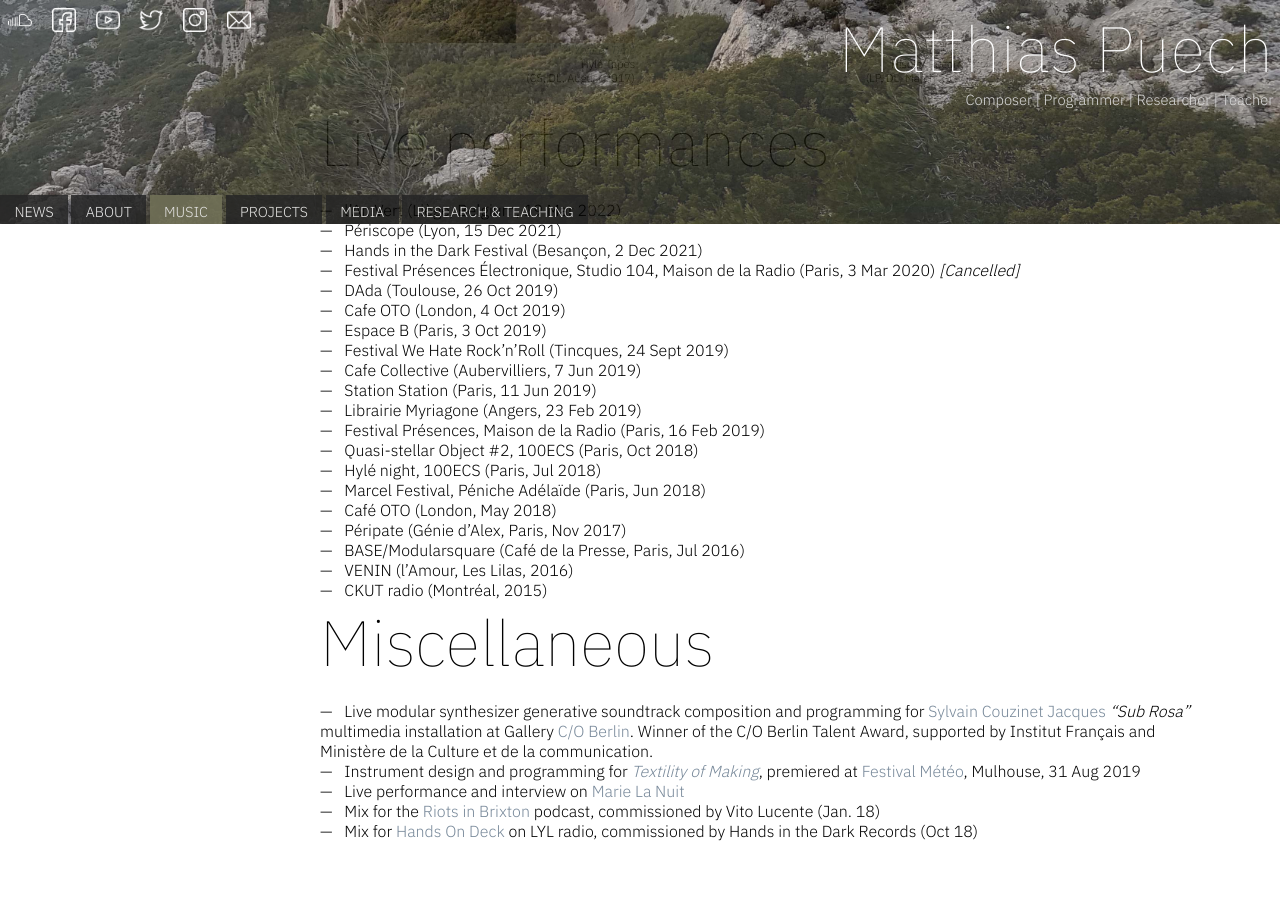
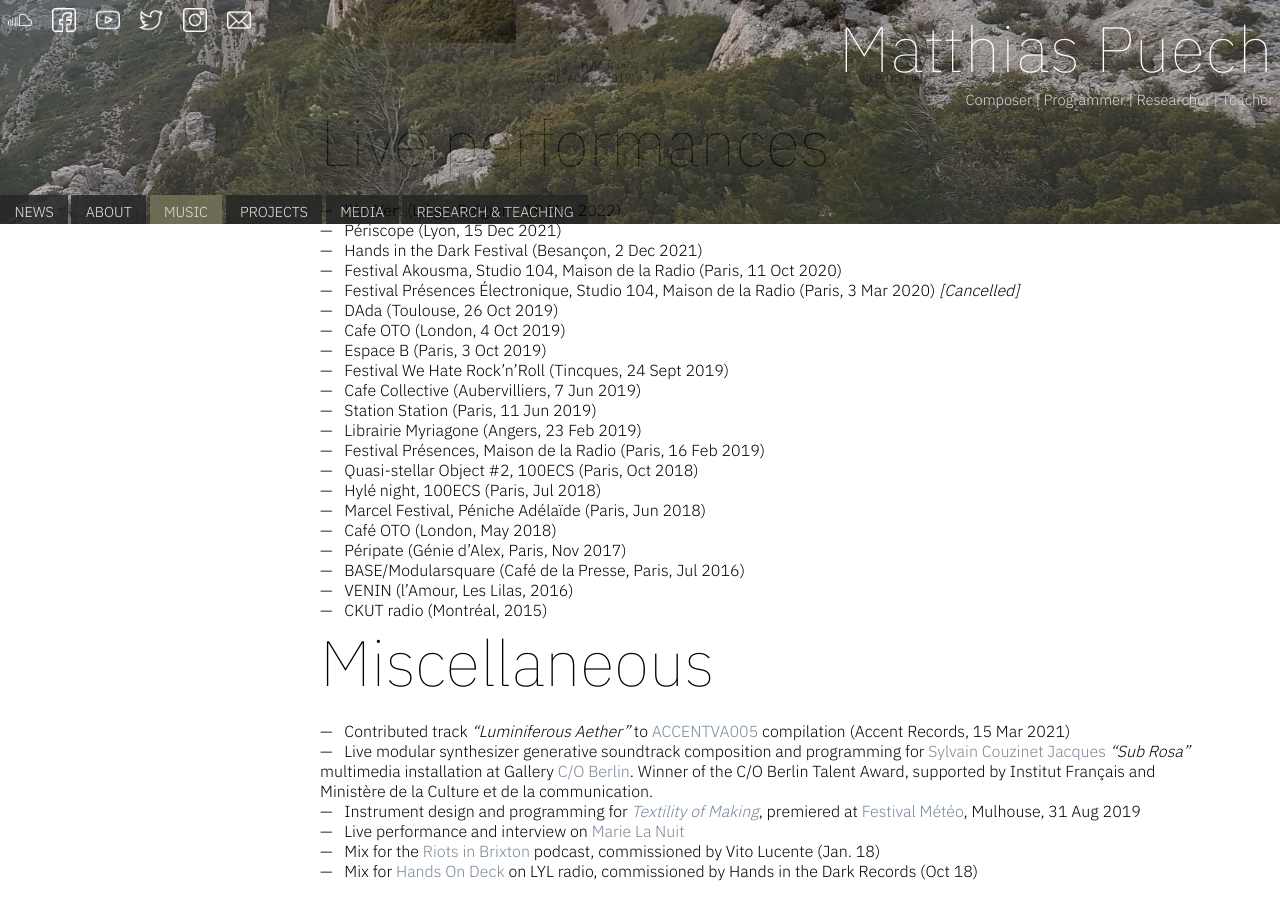
Before and after one commit to mqtthiqs/mqtthiqs.github.io, a Jekyll site: the page built from music.md, in a window 1280 px wide and 900 px high, scrolled down 1420 px. Built offline with Jekyll 4.4.1, drawn with Linux system fonts in a browser that asks for light colours; our own code applies the rules of GitHub Pages for plain Markdown files; before the commit the page ends 2281 px from its top, so only the background shows below that.

Commit message:
Update Music

```diff
--- a/music.md
+++ b/music.md
@@ -23,6 +23,7 @@ layout: default
 - l'An Vert (Liège, Belgium, 19 Mar 2022)
 - Périscope (Lyon, 15 Dec 2021)
 - Hands in the Dark Festival (Besançon, 2 Dec 2021)
+- Festival Akousma, Studio 104, Maison de la Radio (Paris, 11 Oct 2020)
 - Festival Présences Électronique, Studio 104, Maison de la Radio (Paris, 3 Mar 2020) _[Cancelled]_
 - DAda (Toulouse, 26 Oct 2019)
 - Cafe OTO (London, 4 Oct 2019)
@@ -43,6 +44,7 @@ layout: default
 
 ## Miscellaneous
 
+- Contributed track _"Luminiferous Aether"_ to [ACCENTVA005](https://accentsrecords.bandcamp.com/album/accentva005-various-artists-005) compilation (Accent Records, 15 Mar 2021)
 - Live modular synthesizer generative soundtrack composition and
   programming for [Sylvain Couzinet Jacques](http://www.couzinetjacques.com/) _"Sub Rosa"_ multimedia installation at
   Gallery [C/O Berlin](https://www.co-berlin.org/co-berlin-talent-award-0). Winner of the C/O Berlin Talent Award, supported by
```
